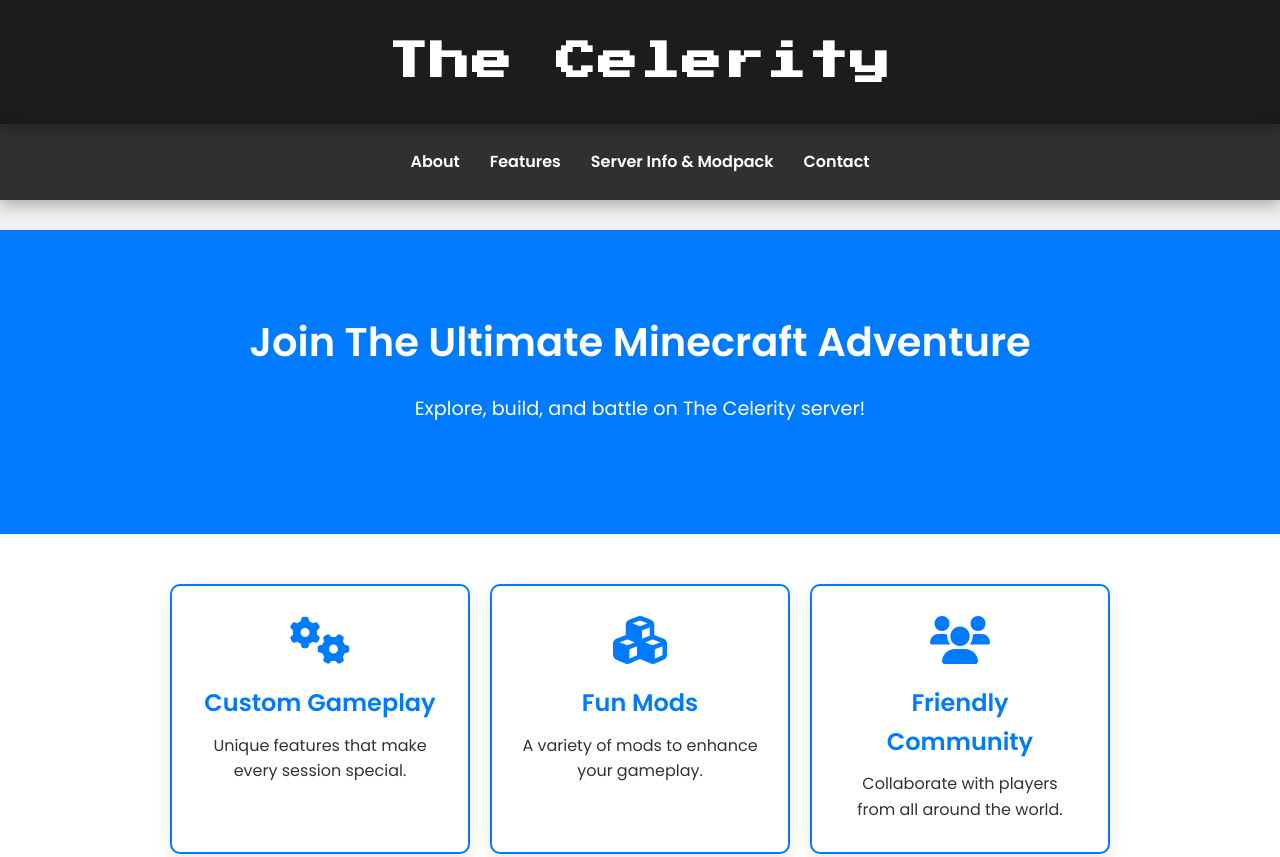
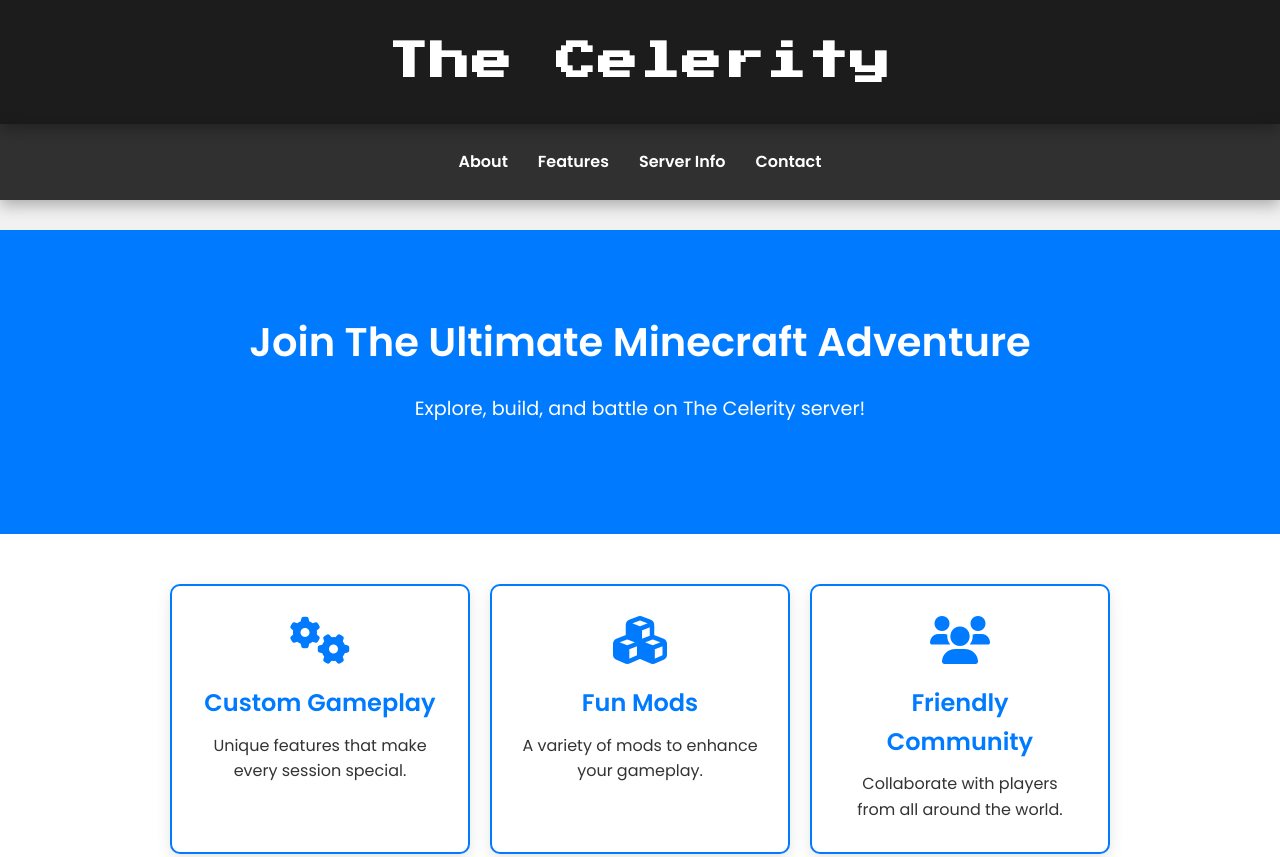
Before and after one commit to Vireliax/the-celerity, a plain HTML site: page index.html in a window 1280 px wide. Shown: the top 857 px of the page. Drawn offline with Linux system fonts and the light colour scheme.

Commit message:
Update index.html

```diff
--- a/index.html
+++ b/index.html
@@ -261,7 +261,7 @@
     <div class="navbar">
         <a href="#about">About</a>
         <a href="#features">Features</a>
-        <a href="#server-info">Server Info & Modpack</a>
+        <a href="#server-info">Server Info</a>
         <a href="#contact">Contact</a>
     </div>
     <section class="hero">
@@ -320,4 +320,4 @@
     </script>
 </body>
 
-                                                               </html>
+</html>
```
